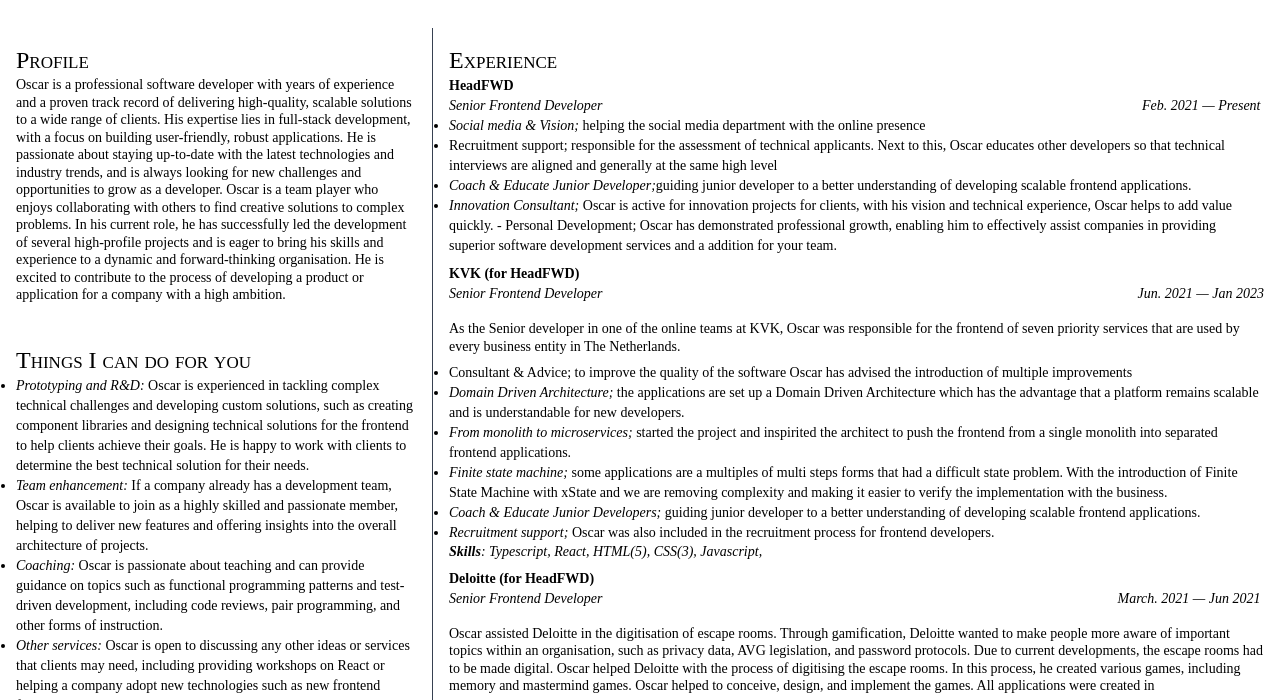
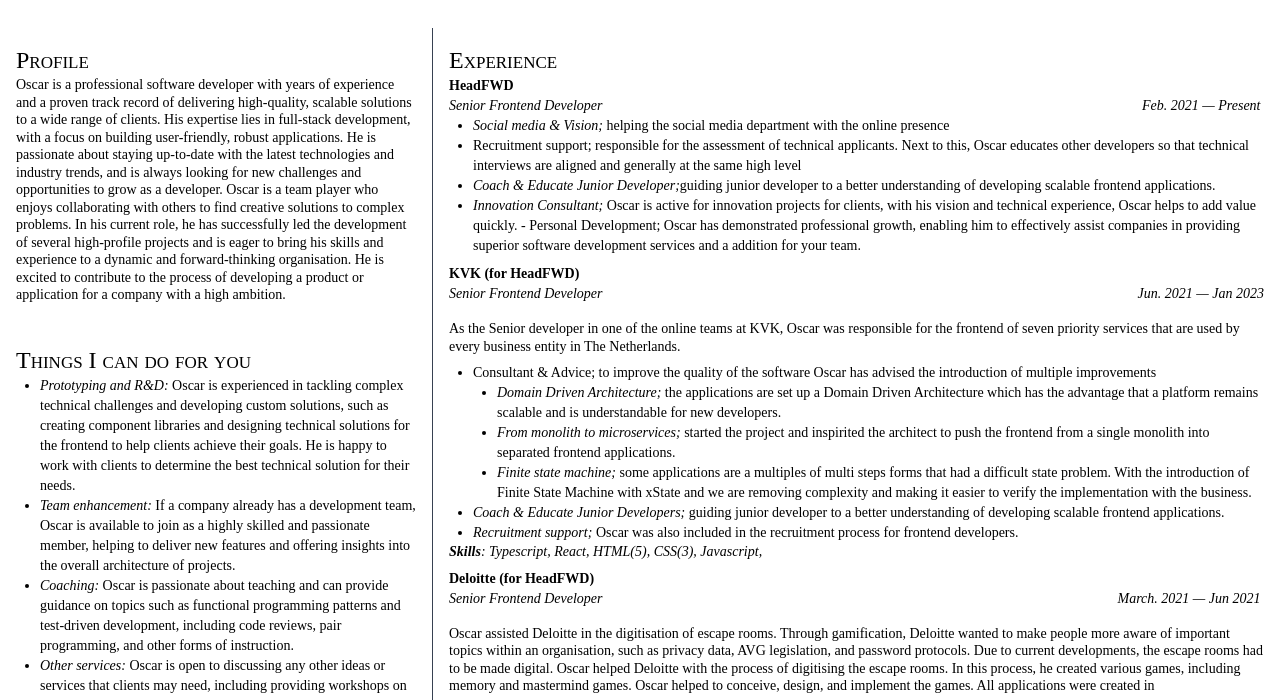
Before and after one commit to oscarteg/resume, a website built with Vite: page index.html in a window 1280 px wide. Shown: the part 84-784 px from the top of the page. Built offline with nearby package versions, Linux system fonts and the light colour scheme; a web font is replaced by a local one.

Commit message:
feat: added spacing on list items

```diff
--- a/style.css
+++ b/style.css
@@ -13,6 +13,10 @@
 h2,
 h3 {
   @apply font-header;
+}
+
+ul li {
+  @apply ml-6;
 }
 
 a {
```
